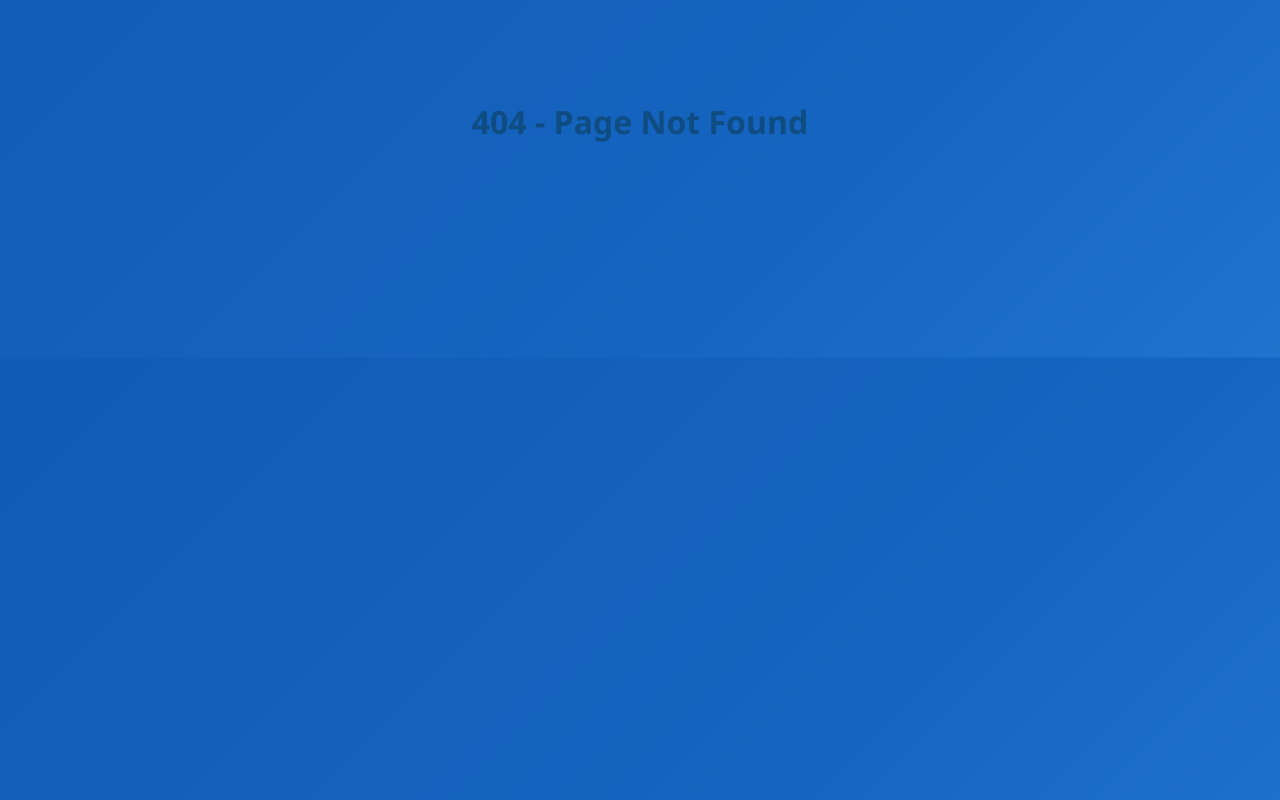
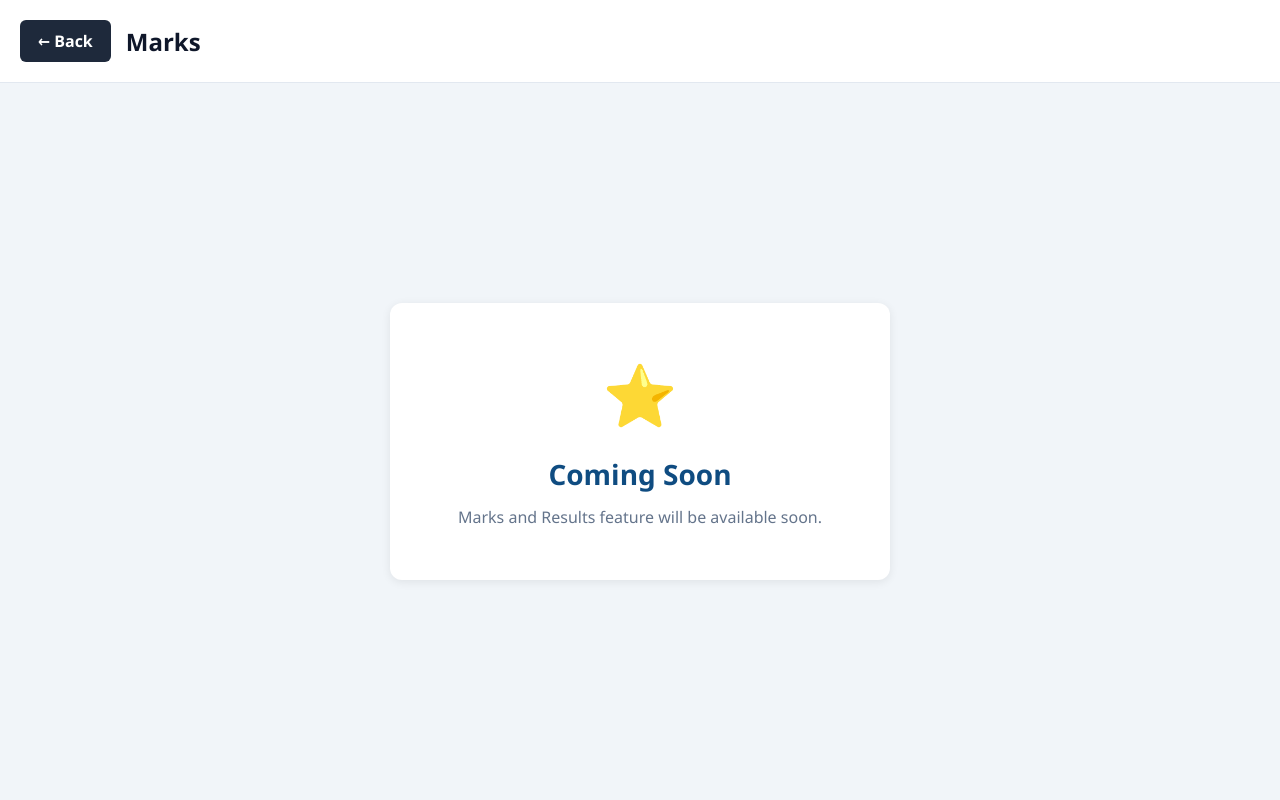
Before and after one commit to nirajkrsrv1990/DAV-Parent-Connect, a React (Vite) app in the folder client/: page /parent/results in a window 1280 px wide. Before the commit this address had no page. Built offline with nearby package versions, Linux system fonts and the light colour scheme.

Commit message:
Add parent marks coming soon page

```diff
--- /dev/null
+++ b/client/src/pages/parent/dashboard/ParentResults.tsx
@@ -0,0 +1,108 @@
+import { useNavigate } from "react-router-dom";
+
+export default function ParentResults() {
+  const navigate = useNavigate();
+
+  return (
+    <div
+      style={{
+        minHeight: "100vh",
+        background: "#f1f5f9",
+        display: "flex",
+        flexDirection: "column",
+      }}
+    >
+      {/* Header */}
+      <div
+        style={{
+          display: "flex",
+          alignItems: "center",
+          gap: "15px",
+          padding: "20px",
+          background: "#ffffff",
+          borderBottom: "1px solid #e2e8f0",
+        }}
+      >
+        <button
+          type="button"
+          onClick={() => navigate("/parent/dashboard")}
+          style={{
+            background: "#1e293b",
+            color: "#ffffff",
+            border: "none",
+            borderRadius: "6px",
+            padding: "10px 18px",
+            fontSize: "16px",
+            fontWeight: 600,
+            cursor: "pointer",
+          }}
+        >
+          ← Back
+        </button>
+
+        <h1
+          style={{
+            margin: 0,
+            fontSize: "24px",
+            color: "#0f172a",
+          }}
+        >
+          Marks
+        </h1>
+      </div>
+
+      {/* Coming Soon */}
+      <div
+        style={{
+          flex: 1,
+          display: "flex",
+          alignItems: "center",
+          justifyContent: "center",
+          padding: "30px",
+        }}
+      >
+        <div
+          style={{
+            width: "100%",
+            maxWidth: "500px",
+            background: "#ffffff",
+            borderRadius: "12px",
+            padding: "50px 30px",
+            textAlign: "center",
+            boxShadow: "0 2px 10px rgba(0, 0, 0, 0.08)",
+          }}
+        >
+          <div
+            style={{
+              fontSize: "60px",
+              marginBottom: "20px",
+            }}
+          >
+            ⭐
+          </div>
+
+          <h2
+            style={{
+              margin: "0 0 12px",
+              color: "#0F4C81",
+              fontSize: "28px",
+            }}
+          >
+            Coming Soon
+          </h2>
+
+          <p
+            style={{
+              margin: 0,
+              color: "#64748b",
+              fontSize: "16px",
+              lineHeight: 1.6,
+            }}
+          >
+            Marks and Results feature will be available soon.
+          </p>
+        </div>
+      </div>
+    </div>
+  );
+}
--- a/client/src/routes/AppRoutes.tsx
+++ b/client/src/routes/AppRoutes.tsx
@@ -39,6 +39,7 @@ import ParentHomework from "../pages/parent/dashboard/ParentHomework";
 import ParentAttendance from "../pages/parent/dashboard/ParentAttendance";
 import ParentAnnualCalendar from "../pages/parent/dashboard/ParentAnnualCalendar";
 import ParentAnnualAttendance from "../pages/parent/dashboard/ParentAnnualAttendance";
+import ParentResults from "../pages/parent/dashboard/ParentResults";
 
 export default function AppRoutes() {
   return (
@@ -95,6 +96,10 @@ export default function AppRoutes() {
 />
        <Route path="/parent/annual-calendar"  element={<ParentAnnualCalendar />} />
       <Route path="/parent/notices" element={<NoticeList />} />
+      <Route
+  path="/parent/results"
+  element={<ParentResults />}
+/>
 
 
       {/* ================= 404 ================= */}
```
Also changed, not shown: 3 other files (tests, documents, lock files or other folders).
